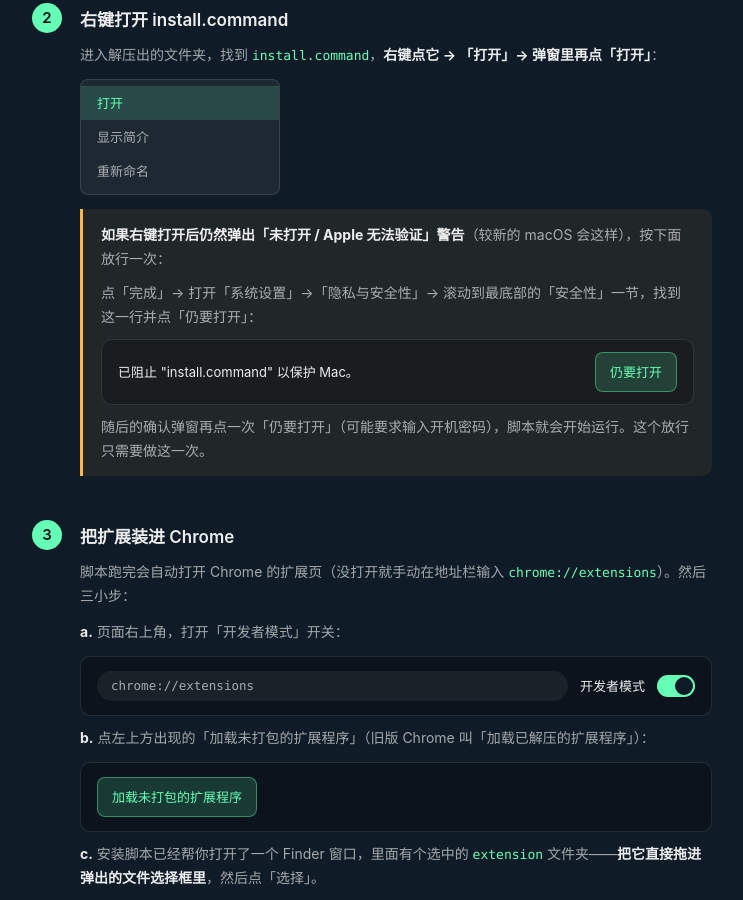
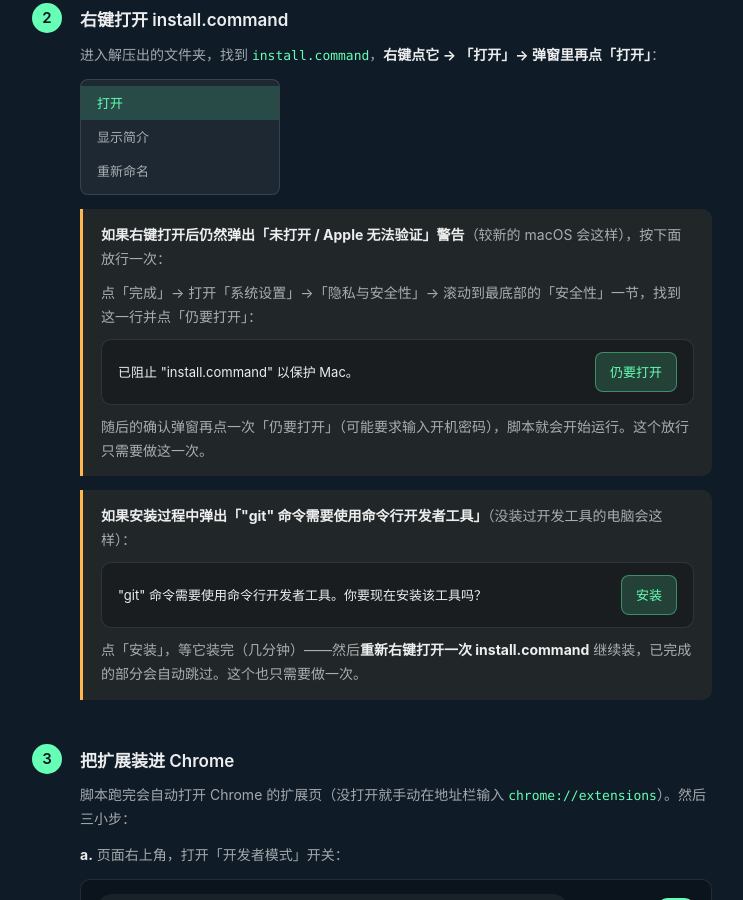
Before and after one commit to FengranZhou/miaoxiang, a browser extension: page 妙想安装手册.html in a window 1280 px wide. Shown: the part 403-1303 px from the top of the page, without its empty margins (268-1011 px from the left). Drawn offline with Linux system fonts and the light colour scheme.

Commit message:
release v2.0.11

```diff
--- a/妙想安装手册.html
+++ b/妙想安装手册.html
@@ -145,6 +145,11 @@
         <div class="secrow"><span>已阻止 "install.command" 以保护 Mac。</span><span class="btnmock">仍要打开</span></div>
         <p class="note">随后的确认弹窗再点一次「仍要打开」（可能要求输入开机密码），脚本就会开始运行。这个放行只需要做这一次。</p>
       </div>
+      <div class="warn">
+        <p><strong>如果安装过程中弹出「"git" 命令需要使用命令行开发者工具」</strong>（没装过开发工具的电脑会这样）：</p>
+        <div class="secrow"><span>"git" 命令需要使用命令行开发者工具。你要现在安装该工具吗？</span><span class="btnmock">安装</span></div>
+        <p class="note">点「安装」，等它装完（几分钟）——然后<strong>重新右键打开一次 install.command</strong> 继续装，已完成的部分会自动跳过。这个也只需要做一次。</p>
+      </div>
     </div>
   </div>
 
```
Also changed, not shown: extension/manifest.json.
